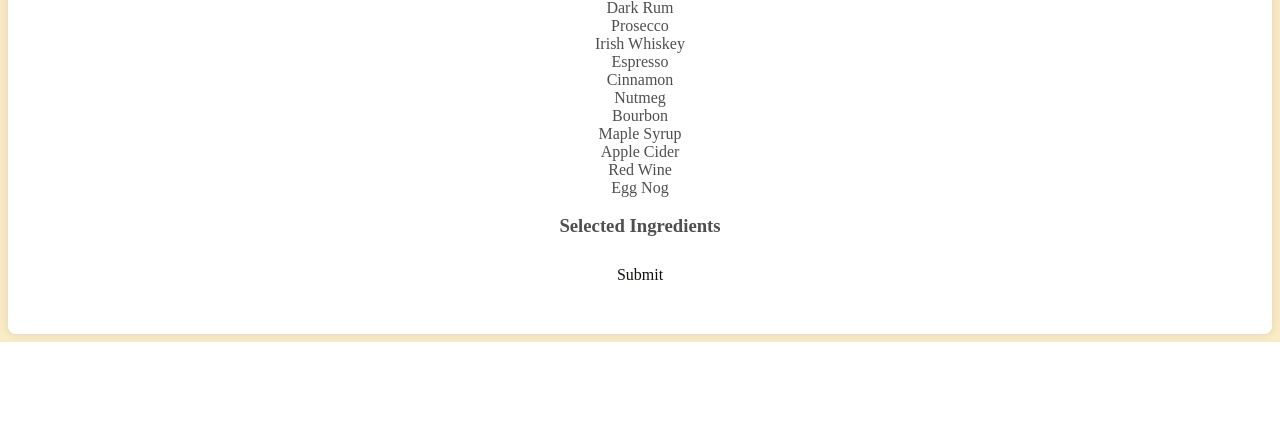
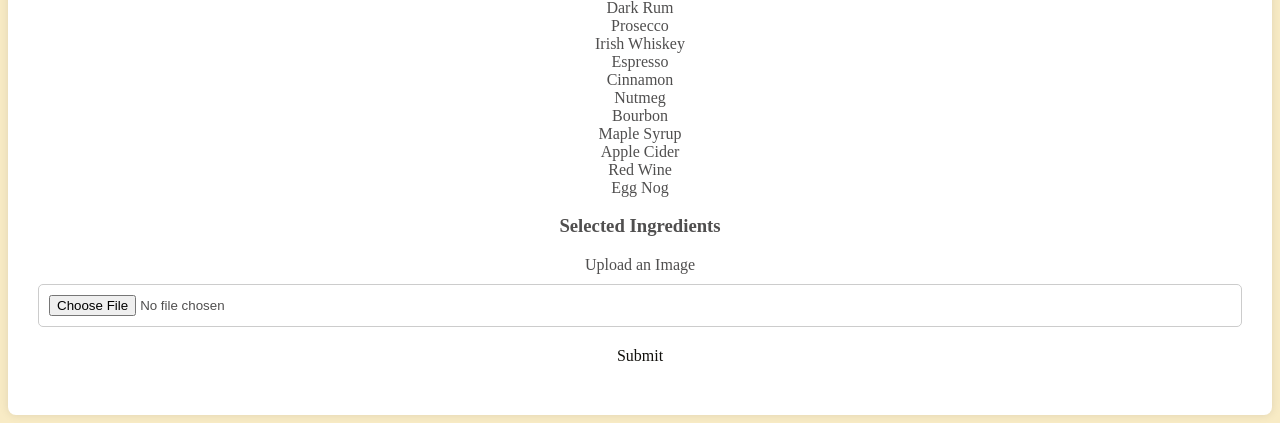
Before and after one commit to cs-ucc-ie/Team-15, a Flask app: page /creation.html in a window 1280 px wide. Shown: the part 1228-1651 px from the top of the page. Before the commit the page ends 1570 px from the top, so only its background shows below. Run offline with Flask 3, Linux system fonts and the light colour scheme; data comes from the database, SQL or seed files in the repository; both versions use the stored data as it was after the commit.

Commit message:
Added image upload utility

```diff
--- a/main.py
+++ b/main.py
@@ -2,12 +2,17 @@ import sqlite3
 import os
 from flask import Flask, request, redirect, url_for, render_template, g, session, flash, jsonify
 from werkzeug.security import generate_password_hash, check_password_hash
+from werkzeug.utils import secure_filename
 from datetime import datetime, date
 
 app = Flask(__name__)
 app.secret_key = "my_secret_key" #for sessions
 
 DATABASE = os.path.join(os.path.abspath(os.path.dirname(__file__)), "db.db")
+
+UPLOAD_FOLDER = 'static'
+ALLOWED_EXTENSIONS = {'png', 'jpg', 'jpeg', 'gif'}
+app.config['UPLOAD_FOLDER'] = UPLOAD_FOLDER
 
 def get_db():
     if "db" not in g:
@@ -20,6 +25,10 @@ def close_db(e=None):
     db = g.pop("db", None)
     if db is not None:
         db.close()
+
+
+def allowed_file(filename):
+    return '.' in filename and filename.rsplit('.', 1)[1].lower() in ALLOWED_EXTENSIONS
 
 
 
@@ -74,7 +83,6 @@ def login():
             flash("Invalid email or password", "danger")
 
     return render_template("login.html")
-
 
 @app.route("/logout")
 def logout():
@@ -169,14 +177,23 @@ def creation():
         method = request.form['method']
         recipe_by = session.get('username', 'Anonymous')
 
-        #Get ingredients ids
+        #Handle Image Upload
+        image = request.files['image']
+        if image and allowed_file(image.filename):
+            filename = secure_filename(image.filename)
+            image_path = os.path.join(app.config['UPLOAD_FOLDER'], filename)
+            image.save(image_path)
+        else:
+            filename = 'basic.jpg'  #Default if no image uploaded
+
+        #Get selected ingredient IDs
         selected_ingredient_ids = request.form.get('selected_ingredients', '')
         selected_ingredient_ids = [int(i) for i in selected_ingredient_ids.split(',') if i.isdigit()]
 
         #Insert into cocktails table
         cursor = db.execute(
-            "INSERT INTO cocktails (name, image, popularity, reviews_number, alcohol_content, recipe_by, method) VALUES (?, 'basic.jpg', 5, 1, ?, ?, ?)",
-            (name, alcohol_content, recipe_by, method)
+            "INSERT INTO cocktails (name, image, popularity, reviews_number, alcohol_content, recipe_by, method) VALUES (?, ?, 5, 1, ?, ?, ?)",
+            (name, filename, alcohol_content, recipe_by, method)
         )
         cocktail_id = cursor.lastrowid
 
--- a/templates/creation.html
+++ b/templates/creation.html
@@ -13,7 +13,7 @@
 
     <div class="beverage-creation-container">
         <h2>Create Your Own Cocktail</h2>
-        <form action="{{ url_for('creation') }}" method="POST">
+        <form action="{{ url_for('creation') }}" method="POST" enctype="multipart/form-data">
             <label for="name">Drink Name</label>
             <input type="text" id="name" name="name" placeholder="Enter the name of your cocktail" required>
 
@@ -43,6 +43,9 @@
                 <input type="hidden" name="selected_ingredients" id="selectedIngredientsInput">
             </div>
 
+            <label for="image">Upload an Image</label>
+            <input type="file" id="image" name="image" accept="image/*">
+
             <button type="submit">Submit</button>
         </form>
     </div>
```
Also changed, not shown: db.db.
